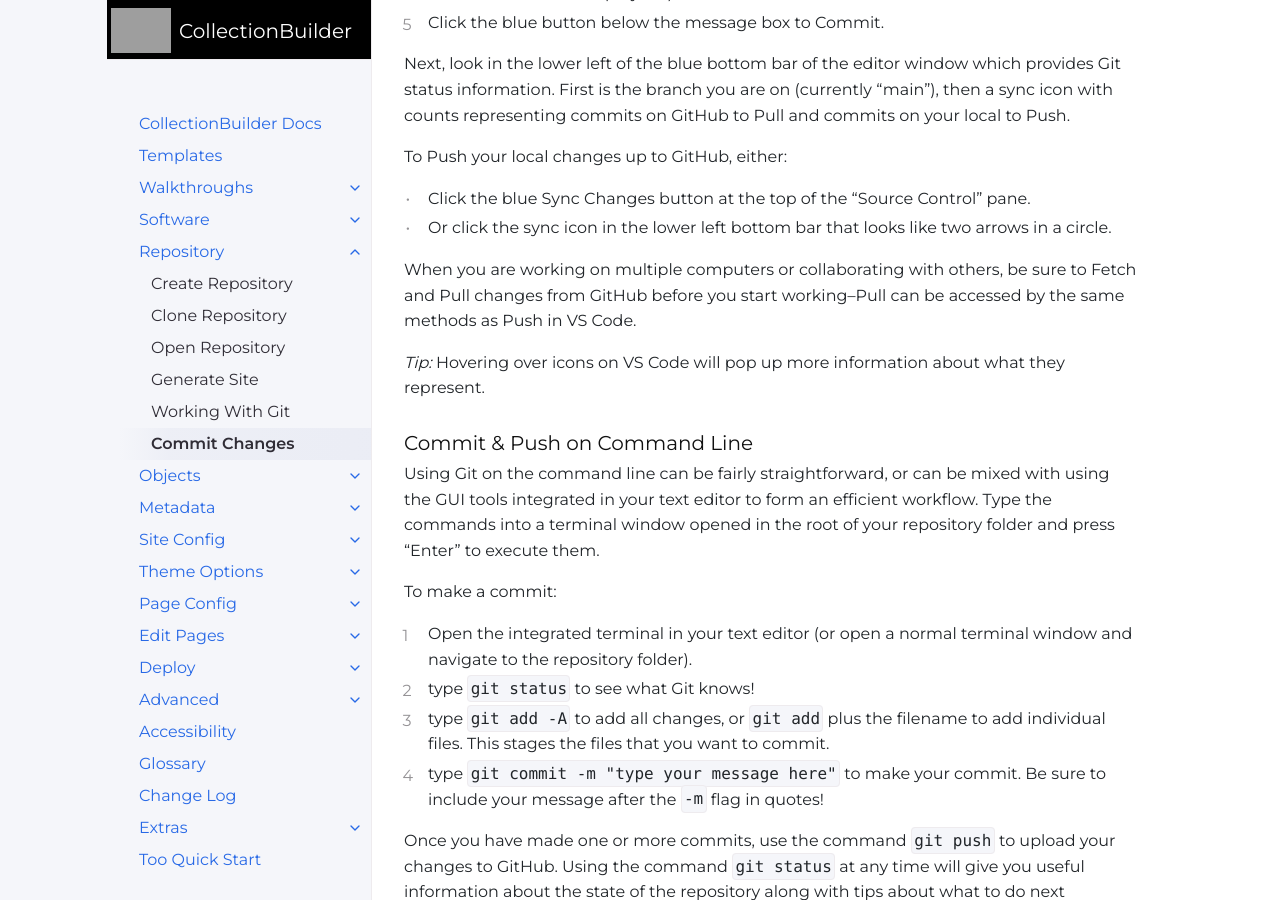
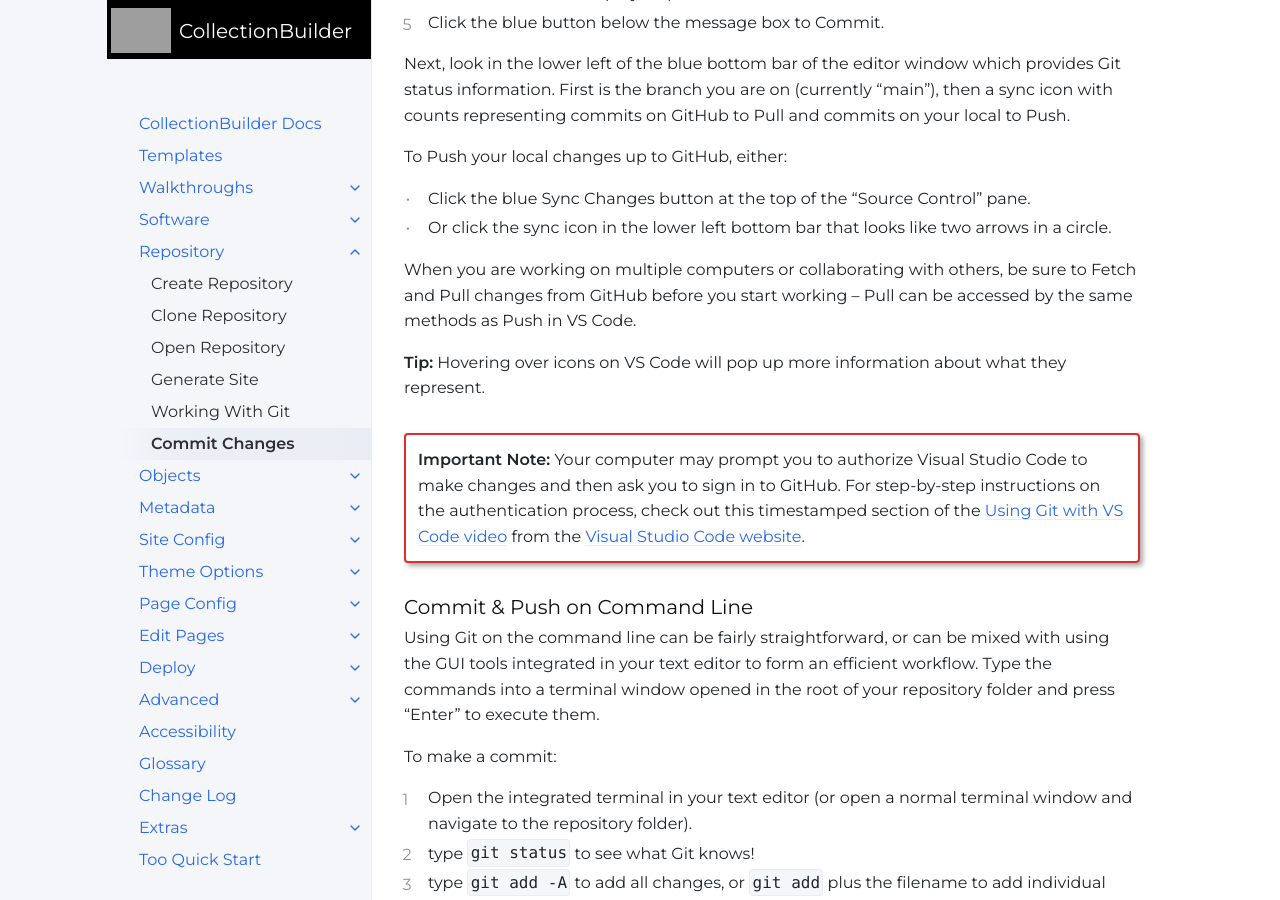
Before and after one commit to CollectionBuilder/cb-docs, a Jekyll site: the page built from docs/repository/commit.md, in a window 1280 px wide and 900 px high, scrolled down 3682 px. Built offline with Jekyll 4.4.1, drawn with Linux system fonts in a browser that asks for light colours; comment, search, counter and statistics services are not loaded.

Commit message:
Add alert box

```diff
--- a/docs/repository/commit.md
+++ b/docs/repository/commit.md
@@ -90,9 +90,12 @@ To Push your local changes up to GitHub, either:
 - Click the blue Sync Changes button at the top of the "Source Control" pane.
 - Or click the sync icon in the lower left bottom bar that looks like two arrows in a circle.
 
-When you are working on multiple computers or collaborating with others, be sure to Fetch and Pull changes from GitHub before you start working--Pull can be accessed by the same methods as Push in VS Code.
+When you are working on multiple computers or collaborating with others, be sure to Fetch and Pull changes from GitHub before you start working -- Pull can be accessed by the same methods as Push in VS Code.
 
-*Tip:* Hovering over icons on VS Code will pop up more information about what they represent.
+**Tip:** Hovering over icons on VS Code will pop up more information about what they represent.
+
+{:.alert .alert-red}
+**Important Note:** Your computer may prompt you to authorize Visual Studio Code to make changes and then ask you to sign in to GitHub. For step-by-step instructions on the authentication process, check out this timestamped section of the [Using Git with VS Code video](https://www.youtube.com/watch?v=i_23KUAEtUM&t=300s){:target="_blank" rel="noopener"} from the [Visual Studio Code website](https://code.visualstudio.com/docs/sourcecontrol/overview){:target="_blank" rel="noopener"}.
 
 ### Commit & Push on Command Line
 
@@ -113,4 +116,4 @@ When you are working on multiple computers or collaborating with others, be sure
 Git will output detailed information about any changes and update your local history and files. If there are no changes to pull, the terminal will say "Already up to date."
 This feedback can be helpful for understanding recent updates, providing more reference information than the GUI methods of Pull.
 
-*Tip:* While typing Git commands and filenames, you can use "tab complete"--start typing the first few letters of the name then hit `Tab`, if something matches it will automatically finish typing the command or filename.
+**Tip:** While typing Git commands and filenames, you can use "tab complete"--start typing the first few letters of the name then hit `Tab`, if something matches it will automatically finish typing the command or filename.
```
